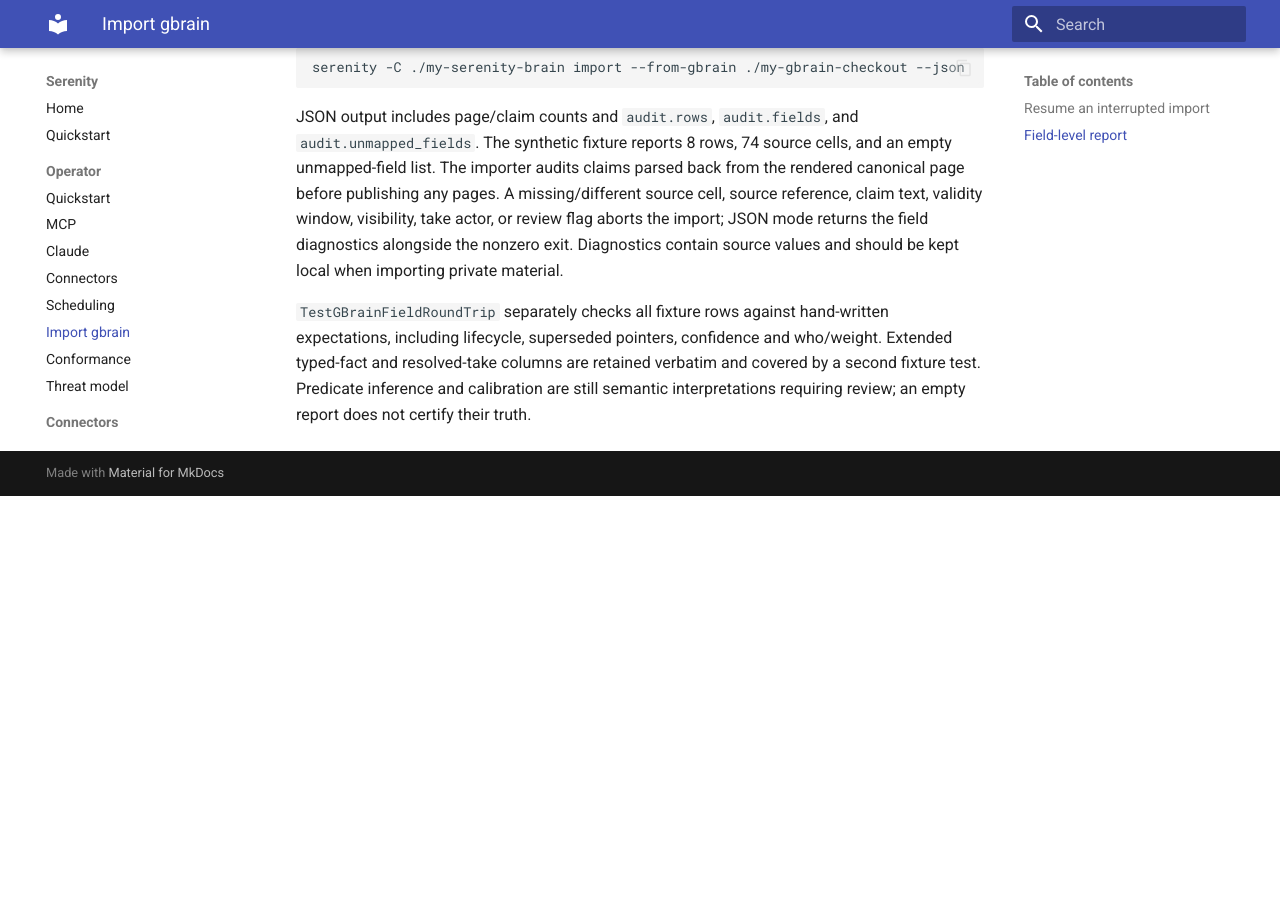
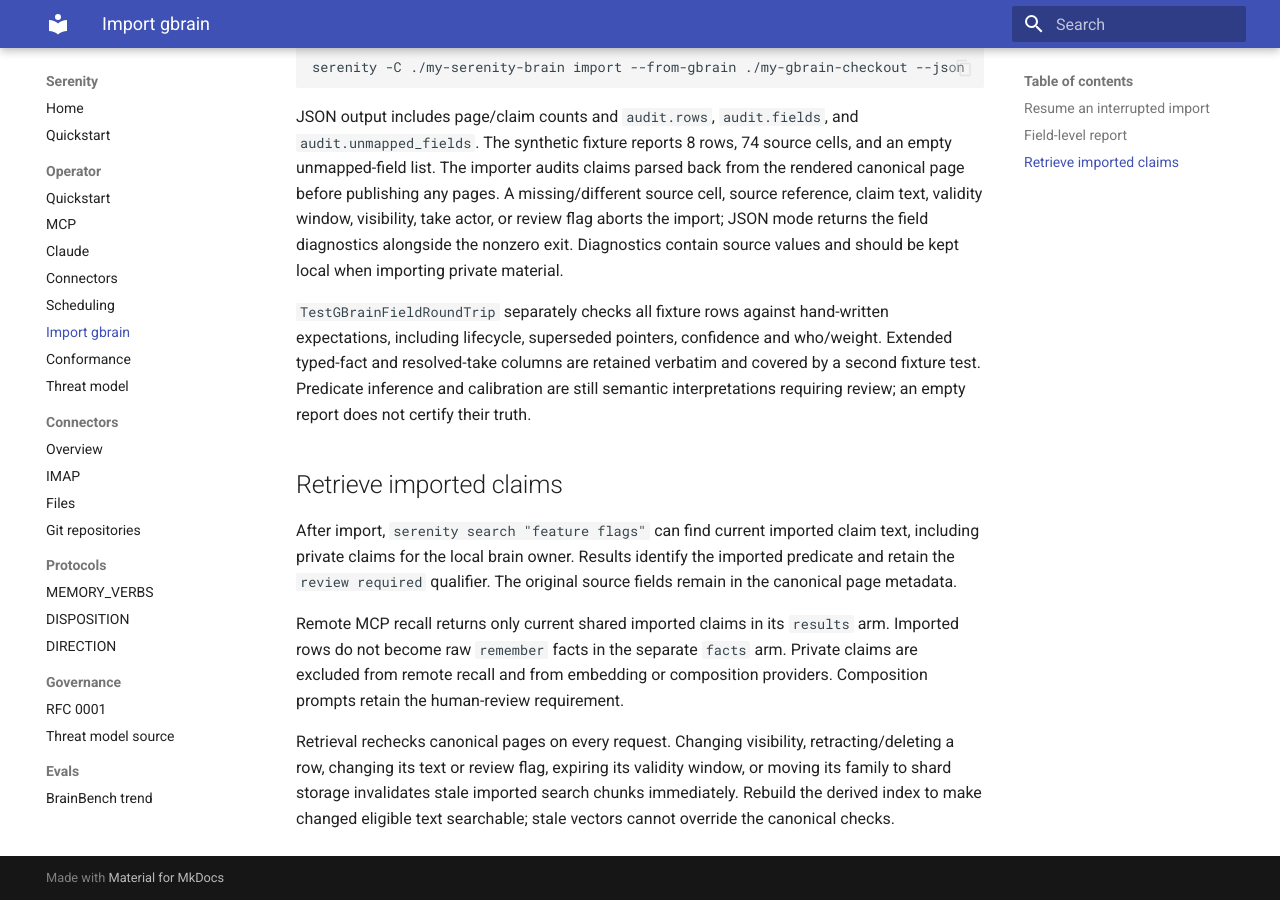
Before and after one commit to sirerun/serenity, an MkDocs documentation site: the page built from docs/operator/gbrain-import.md, in a window 1280 px wide and 900 px high, scrolled down 1678 px. Built offline with MkDocs 1.6.1 and Material for MkDocs 9.7.7, drawn with Linux system fonts in a browser that asks for light colours; before the commit the page ends 2174 px from its top, so only the background shows below that.

Commit message:
docs: record migration retrieval audit and verified remediation

```diff
--- a/docs/operator/gbrain-import.md
+++ b/docs/operator/gbrain-import.md
@@ -87,3 +87,21 @@
 Extended typed-fact and resolved-take columns are retained verbatim and covered
 by a second fixture test. Predicate inference and calibration are still semantic
 interpretations requiring review; an empty report does not certify their truth.
+
+## Retrieve imported claims
+
+After import, `serenity search "feature flags"` can find current imported claim
+text, including private claims for the local brain owner. Results identify the
+imported predicate and retain the `review required` qualifier. The original
+source fields remain in the canonical page metadata.
+
+Remote MCP recall returns only current shared imported claims in its `results`
+arm. Imported rows do not become raw `remember` facts in the separate `facts`
+arm. Private claims are excluded from remote recall and from embedding or
+composition providers. Composition prompts retain the human-review requirement.
+
+Retrieval rechecks canonical pages on every request. Changing visibility,
+retracting/deleting a row, changing its text or review flag, expiring its validity
+window, or moving its family to shard storage invalidates stale imported search
+chunks immediately. Rebuild the derived index to make changed eligible text
+searchable; stale vectors cannot override the canonical checks.
```
Also changed, not shown: docs/plan.md (+5 -0 lines), docs/plans/E9-migration-verification.md (added, +36 -0 lines), docs/roadmap.md (+2 -0 lines).
